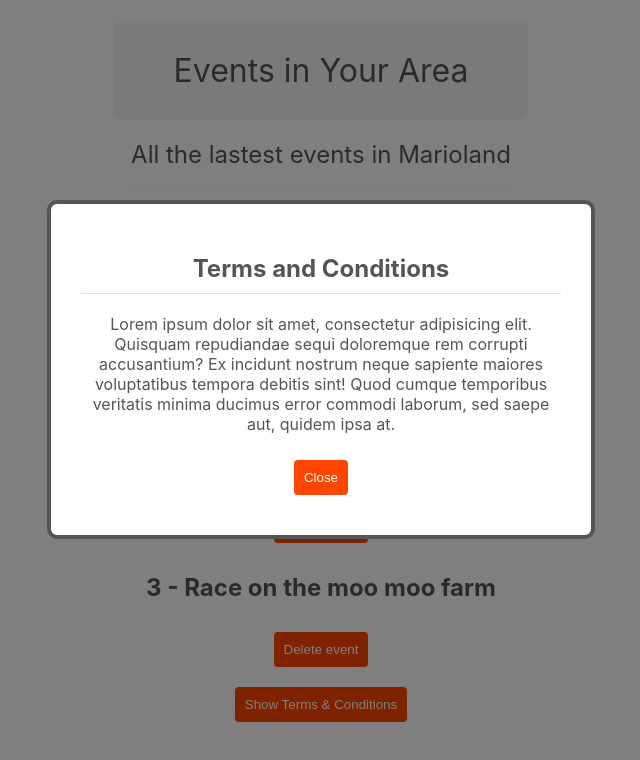
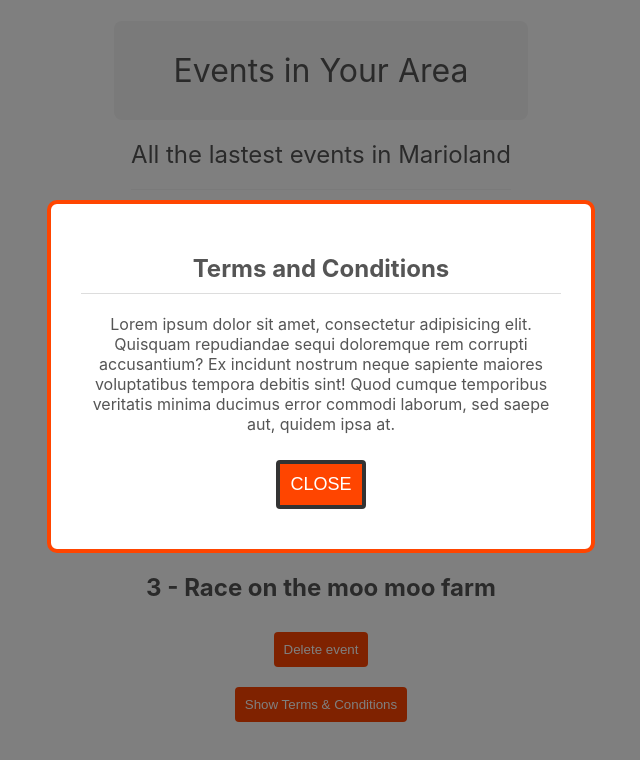
Before and after one commit to dselasea/my-first-react-app, a React (Create React App) app: page / in a window 1280 px wide. Both pictures are taken after a click on the button "Show Terms & Conditions". Shown: the top 760 px of the page, without its empty margins (319-959 px from the left). Built offline with nearby package versions, Linux system fonts and the light colour scheme.

Commit message:
Conditional styling

```diff
--- a/src/App.js
+++ b/src/App.js
@@ -39,14 +39,14 @@
         <button onClick={() => setShowEvents(true)}>Show events</button>
       </div>}
 
-      {showEvents && <EventList events={events} handleClick={handleClick} isSalesModal={true}/>}
+      {showEvents && <EventList events={events} handleClick={handleClick} />}
 
       {/* <Modal>
           <h2>10% Off Coupon Code!!!</h2>
           <p>Use the code NINJA10 at the checkout.</p>
       </Modal> */}
       <button onClick={() => setShowModal(true)}>Show Terms & Conditions</button>
-      {showModal && <Modal handleClose={handleClose}>
+      {showModal && <Modal handleClose={handleClose} isSalesModal={true}>
         <h2>Terms and Conditions</h2>
         <p>Lorem ipsum dolor sit amet, consectetur adipisicing elit. Quisquam repudiandae sequi doloremque rem corrupti accusantium? Ex incidunt nostrum neque sapiente maiores voluptatibus tempora debitis sint! Quod cumque temporibus veritatis minima ducimus error commodi laborum, sed saepe aut, quidem ipsa at.</p>
       </Modal>}
--- a/src/components/Modal.css
+++ b/src/components/Modal.css
@@ -19,3 +19,9 @@
     border-bottom: 1px solid #ddd;
     padding-bottom: 10px;
 }
+
+.modal .sales-btn {
+    border: 4px solid #333;
+    font-size: 18px;
+    text-transform: uppercase;
+}
--- a/src/components/Modal.js
+++ b/src/components/Modal.js
@@ -10,7 +10,9 @@
           borderColor: isSalesModal ? "#ff4500" : "#555",
           textAlign: "center"}}>
             {children}
-            <button onClick={handleClose}>Close</button>
+            <button
+              onClick={handleClose}
+              className={isSalesModal ? "sales-btn" : ""}>Close</button>
         </div>
     </div>
   ), document.body)
```
